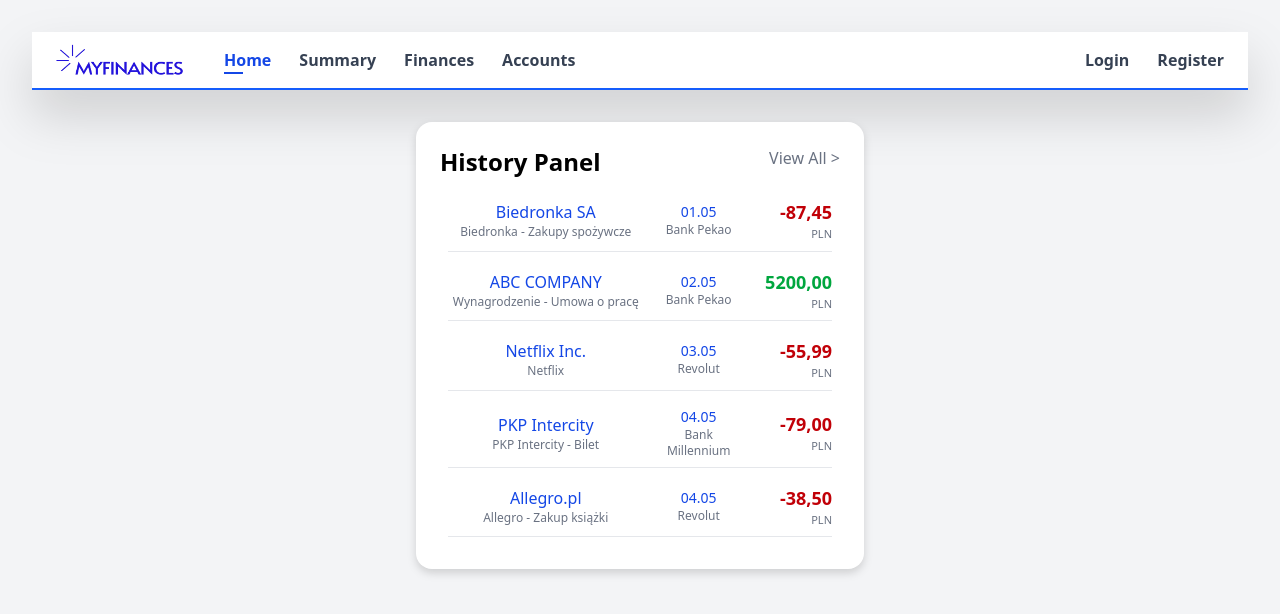
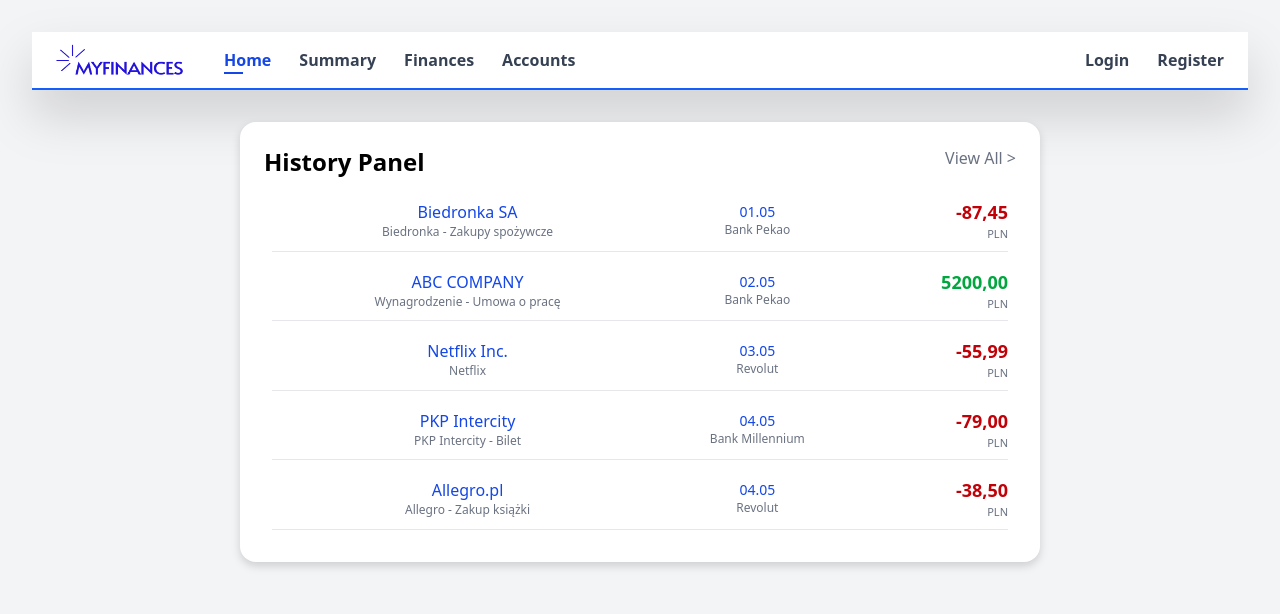
Before and after one commit to michLukaszewicz/MyFinances, a React (Vite) app in the folder MyFinances/: page / in a window 1280 px wide. Shown: the top 614 px of the page. Built offline with nearby package versions, Linux system fonts and the light colour scheme.

Commit message:
updated width of layout

```diff
--- a/MyFinances/src/Components/Box/Box.tsx
+++ b/MyFinances/src/Components/Box/Box.tsx
@@ -1,16 +1,16 @@
-import React from "react";
-import "./Box.css";
+import React from 'react'
+import './Box.css'
 
 interface Props {
-  children?: React.ReactNode;
+    children?: React.ReactNode
 }
 
-function Box({ children }: Props) {
+function Box({children}: Props) {
   return (
-    <div className="bg-white rounded-2xl drop-shadow-lg p-6 max-w-md mx-auto">
-      {children}
-    </div>
-  );
+    <div className="bg-white rounded-2xl drop-shadow-lg p-6 max-w-dvh mx-auto">
+        {children}
+        </div>
+  )
 }
 
-export default Box;
+export default Box
--- a/MyFinances/src/Components/PageContent/PageContent.tsx
+++ b/MyFinances/src/Components/PageContent/PageContent.tsx
@@ -4,7 +4,7 @@
 
 const PageContent = ({ children }: Props) => {
   return (
-    <main className="py-8 max-w-7x1 mx-auto px-4 sm:px-6 lg:px-8 w-full">
+    <main className="py-8 mx-auto px-4 sm:px-6 lg:px-8 w-full">
       {children}
     </main>
   );
```
